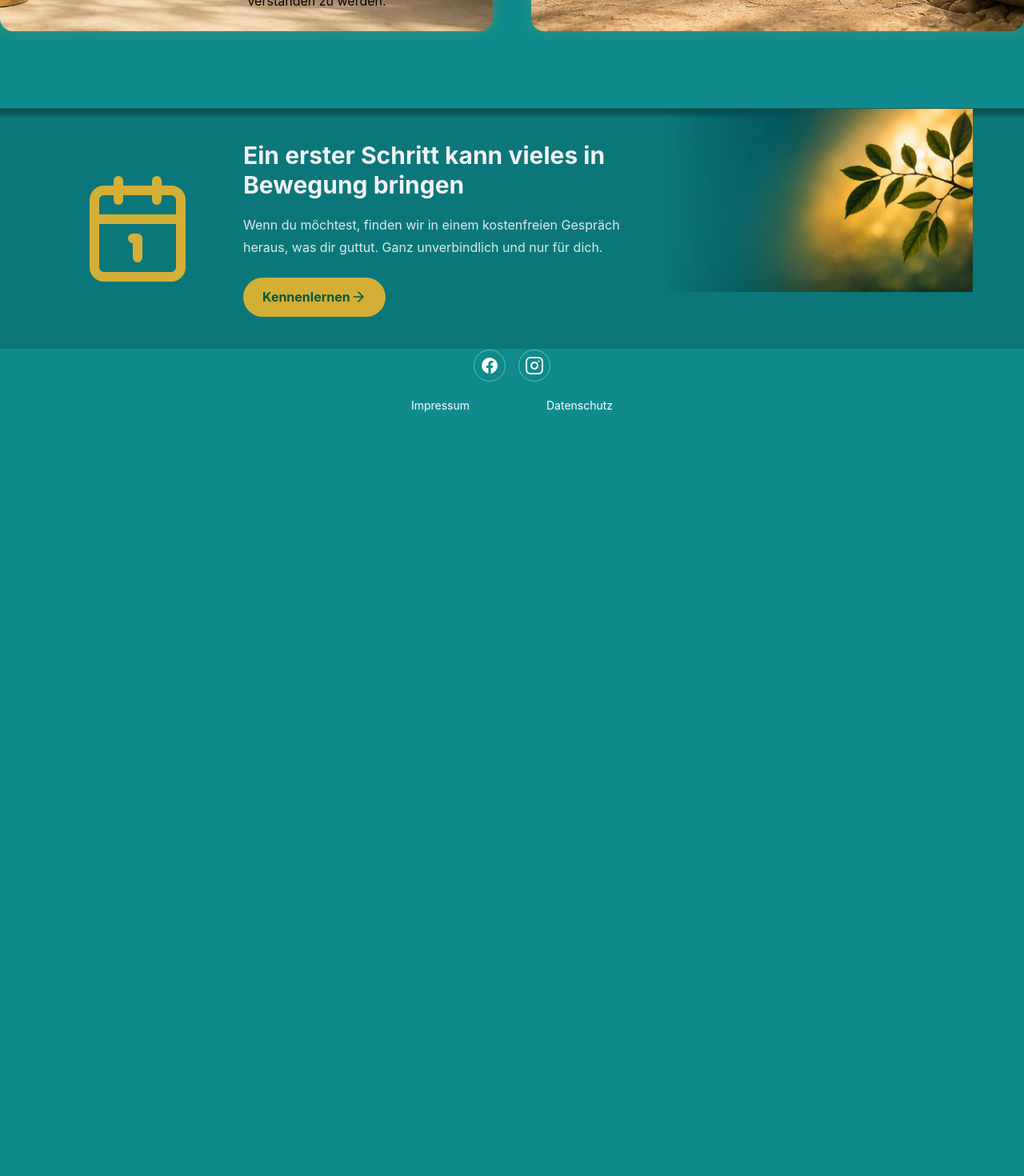
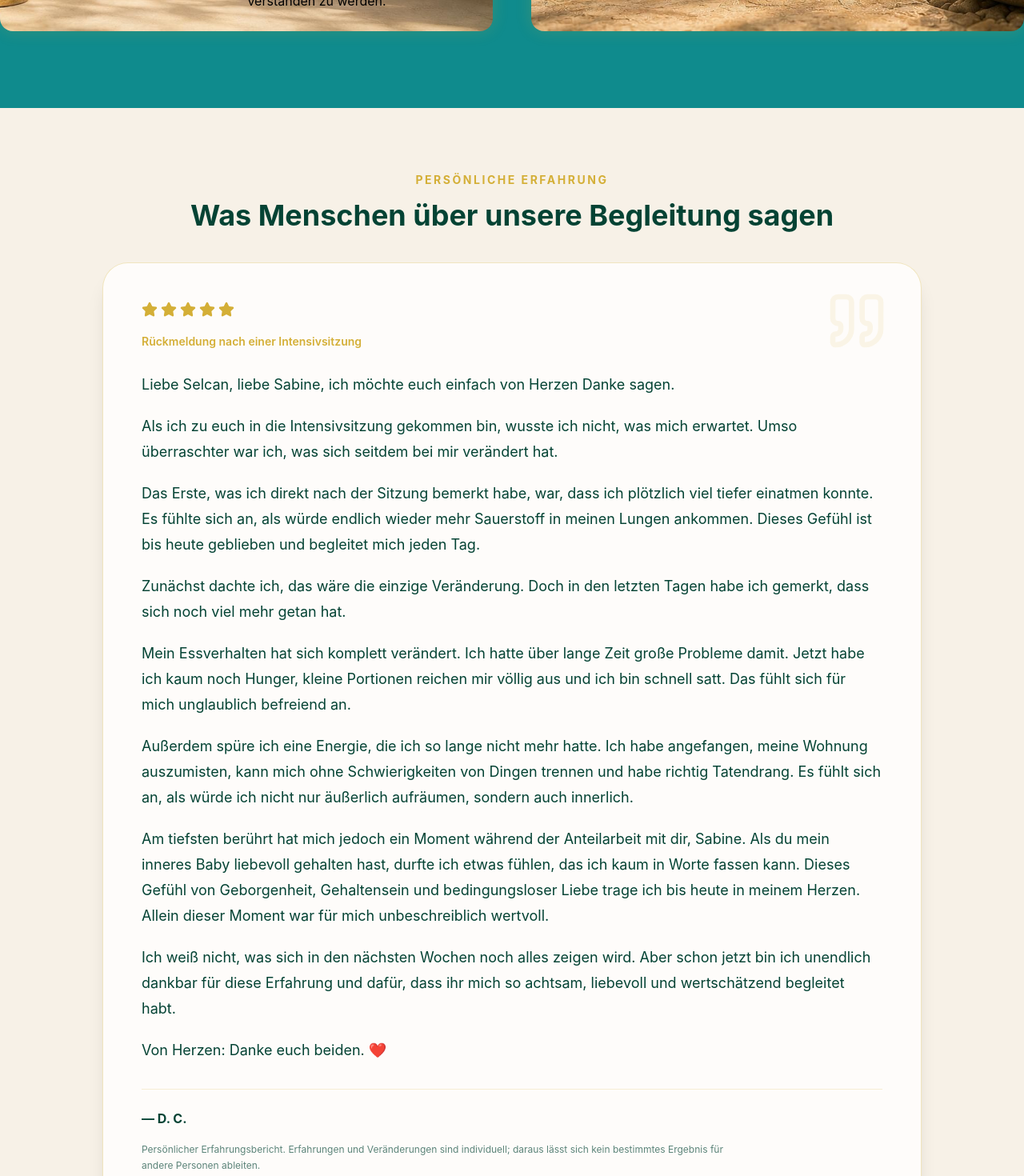
Before and after one commit to Enis1109/spirithealing, a React (Vite) app: page / in a window 1280 px wide. Shown: the part 5340-6810 px from the top of the page at 80% size. Before the commit the page ends 5889 px from the top, so only its background shows below. Built offline with nearby package versions, Linux system fonts and the light colour scheme.

Commit message:
Add bilingual testimonial section

```diff
--- a/src/sections/Herotest.jsx
+++ b/src/sections/Herotest.jsx
@@ -1,4 +1,4 @@
-import { ArrowRight, BookOpen, Calendar1, Instagram, LockKeyhole, PlayCircle } from "lucide-react";
+import { ArrowRight, BookOpen, Calendar1, Instagram, LockKeyhole, PlayCircle, Quote, Star } from "lucide-react";
 import { Link } from "react-router-dom";
 import { useLanguage } from "@/i18n/LanguageContext";
 
@@ -18,6 +18,45 @@ const memberCallout = {
         recording: "Seminer kaydının tamamı",
         workbook: "İndirilebilir çalışma kitabı",
         button: "Üye alanına git",
+    },
+};
+
+const testimonialCopy = {
+    de: {
+        eyebrow: "Persönliche Erfahrung",
+        title: "Was Menschen über unsere Begleitung sagen",
+        session: "Rückmeldung nach einer Intensivsitzung",
+        paragraphs: [
+            "Liebe Selcan, liebe Sabine, ich möchte euch einfach von Herzen Danke sagen.",
+            "Als ich zu euch in die Intensivsitzung gekommen bin, wusste ich nicht, was mich erwartet. Umso überraschter war ich, was sich seitdem bei mir verändert hat.",
+            "Das Erste, was ich direkt nach der Sitzung bemerkt habe, war, dass ich plötzlich viel tiefer einatmen konnte. Es fühlte sich an, als würde endlich wieder mehr Sauerstoff in meinen Lungen ankommen. Dieses Gefühl ist bis heute geblieben und begleitet mich jeden Tag.",
+            "Zunächst dachte ich, das wäre die einzige Veränderung. Doch in den letzten Tagen habe ich gemerkt, dass sich noch viel mehr getan hat.",
+            "Mein Essverhalten hat sich komplett verändert. Ich hatte über lange Zeit große Probleme damit. Jetzt habe ich kaum noch Hunger, kleine Portionen reichen mir völlig aus und ich bin schnell satt. Das fühlt sich für mich unglaublich befreiend an.",
+            "Außerdem spüre ich eine Energie, die ich so lange nicht mehr hatte. Ich habe angefangen, meine Wohnung auszumisten, kann mich ohne Schwierigkeiten von Dingen trennen und habe richtig Tatendrang. Es fühlt sich an, als würde ich nicht nur äußerlich aufräumen, sondern auch innerlich.",
+            "Am tiefsten berührt hat mich jedoch ein Moment während der Anteilarbeit mit dir, Sabine. Als du mein inneres Baby liebevoll gehalten hast, durfte ich etwas fühlen, das ich kaum in Worte fassen kann. Dieses Gefühl von Geborgenheit, Gehaltensein und bedingungsloser Liebe trage ich bis heute in meinem Herzen. Allein dieser Moment war für mich unbeschreiblich wertvoll.",
+            "Ich weiß nicht, was sich in den nächsten Wochen noch alles zeigen wird. Aber schon jetzt bin ich unendlich dankbar für diese Erfahrung und dafür, dass ihr mich so achtsam, liebevoll und wertschätzend begleitet habt.",
+            "Von Herzen: Danke euch beiden. ❤️",
+        ],
+        author: "D. C.",
+        note: "Persönlicher Erfahrungsbericht. Erfahrungen und Veränderungen sind individuell; daraus lässt sich kein bestimmtes Ergebnis für andere Personen ableiten.",
+    },
+    tr: {
+        eyebrow: "Kişisel deneyim",
+        title: "Danışanlarımız eşliğimiz hakkında ne söylüyor?",
+        session: "Yoğun bir seans sonrası geri bildirim",
+        paragraphs: [
+            "Sevgili Selcan, sevgili Sabine, size tüm kalbimle teşekkür etmek istiyorum.",
+            "Yoğun seansa geldiğimde beni neyin beklediğini bilmiyordum. O zamandan beri bende değişenleri fark etmek beni daha da şaşırttı.",
+            "Seanstan hemen sonra ilk fark ettiğim şey, birden çok daha derin nefes alabilmemdi. Sanki ciğerlerime sonunda yeniden daha fazla oksijen ulaşıyordu. Bu his bugüne kadar devam etti ve bana her gün eşlik ediyor.",
+            "Önce bunun tek değişiklik olduğunu düşündüm. Fakat son günlerde çok daha fazlasının değiştiğini fark ettim.",
+            "Yeme alışkanlıklarım tamamen değişti. Uzun zamandır bu konuda büyük zorluklar yaşıyordum. Şimdi neredeyse hiç açlık hissetmiyorum, küçük porsiyonlar bana yetiyor ve çabuk doyuyorum. Bu bana inanılmaz derecede özgürleştirici geliyor.",
+            "Ayrıca uzun zamandır hissetmediğim bir enerji hissediyorum. Evimi ayıklamaya başladım, eşyalardan zorlanmadan ayrılabiliyorum ve gerçekten harekete geçme isteğim var. Sanki yalnızca dışarıyı değil, içimi de düzenliyormuşum gibi geliyor.",
+            "Beni en derinden etkileyen ise seninle yaptığımız parça çalışması sırasında yaşadığım bir andı, Sabine. İçimdeki bebeği sevgiyle tuttuğunda kelimelere dökmekte zorlandığım bir şeyi hissetmeme izin verildi. O güven, tutulma ve koşulsuz sevgi hissini hâlâ kalbimde taşıyorum. Yalnızca o an bile benim için tarif edilemeyecek kadar değerliydi.",
+            "Önümüzdeki haftalarda daha nelerin ortaya çıkacağını bilmiyorum. Ancak şimdiden bu deneyim ve bana böylesine özenli, sevgi dolu ve değer veren bir şekilde eşlik ettiğiniz için sonsuz minnet duyuyorum.",
+            "Tüm kalbimle: İkinize de teşekkür ederim. ❤️",
+        ],
+        author: "D. C.",
+        note: "Bu kişisel bir deneyim paylaşımıdır. Deneyimler ve değişimler kişiden kişiye farklılık gösterir; başkaları için belirli bir sonuç vaat etmez.",
     },
 };
 
@@ -97,6 +136,7 @@ const number_five = [
 export const Herotest = () => {
     const { language } = useLanguage();
     const memberCopy = memberCallout[language];
+    const testimonial = testimonialCopy[language];
 
     return <section id="hero" className="home-page relative overflow-hidden">
         <div className="relative z-10 w-full">
@@ -642,6 +682,31 @@ export const Herotest = () => {
                 </div>
             </div>
 
+            <div className="relative bg-[#f7f1e7] px-4 py-16 sm:px-6 sm:py-20">
+                <div className="mx-auto max-w-5xl">
+                    <div className="mb-9 text-center">
+                        <p className="text-sm font-bold uppercase tracking-[0.18em] text-primary">{testimonial.eyebrow}</p>
+                        <h2 className="mt-3 text-3xl font-bold leading-tight text-muted-foreground sm:text-4xl">{testimonial.title}</h2>
+                    </div>
+                    <article className="relative overflow-hidden rounded-[2rem] border border-primary/30 bg-white/80 p-6 shadow-xl shadow-black/10 sm:p-10 lg:p-12">
+                        <Quote className="absolute right-6 top-6 h-16 w-16 text-primary/10 sm:right-10 sm:top-8 sm:h-20 sm:w-20" aria-hidden="true" />
+                        <div className="relative">
+                            <div className="mb-5 flex gap-1 text-primary" aria-label="5 von 5 Sternen">
+                                {[0, 1, 2, 3, 4].map((star) => <Star key={star} className="h-5 w-5 fill-current" aria-hidden="true" />)}
+                            </div>
+                            <p className="mb-7 text-sm font-semibold text-primary">{testimonial.session}</p>
+                            <blockquote className="space-y-5 text-base leading-8 text-muted-foreground sm:text-lg">
+                                {testimonial.paragraphs.map((paragraph, index) => <p key={index}>{paragraph}</p>)}
+                            </blockquote>
+                            <footer className="mt-8 border-t border-primary/20 pt-6">
+                                <p className="font-bold text-muted-foreground">— {testimonial.author}</p>
+                                <p className="mt-4 max-w-3xl text-xs leading-5 text-muted-foreground/65">{testimonial.note}</p>
+                            </footer>
+                        </div>
+                    </article>
+                </div>
+            </div>
+
             <div className="border-y border-white/10 bg-[#0B777A]">
                     <div className="mx-auto grid max-w-6xl items-center md:grid-cols-[0.45fr_1.15fr_0.8fr]">
                         <div className="flex items-center justify-center p-8">
```
